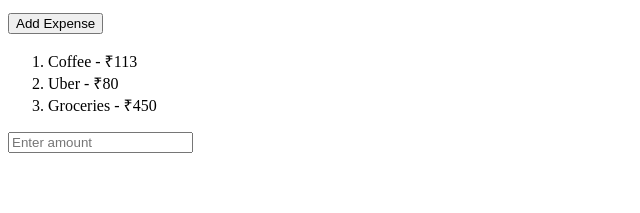
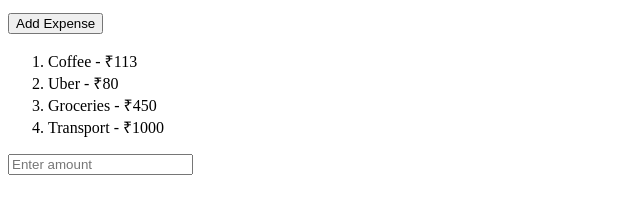
Before and after one commit to viralbhuptani12/expense-tracker, a plain HTML site: page web-practice/index.html in a window 1280 px wide. Shown: the part 101-314 px from the top of the page, without its empty margins (0-640 px from the left). Drawn offline with Linux system fonts and the light colour scheme.

Commit message:
We-Practice

```diff
--- a/web-practice/index.html
+++ b/web-practice/index.html
@@ -11,6 +11,8 @@
             <li>Coffee - ₹113</li>
             <li>Uber - ₹80</li>
             <li>Groceries - ₹450</li>
+            <li>Transport - ₹1000</li>
+
         </ol>
         <input type="text" placeholder = "Enter amount">
     </body>
```
Also changed, not shown: expenses.txt (deleted).
